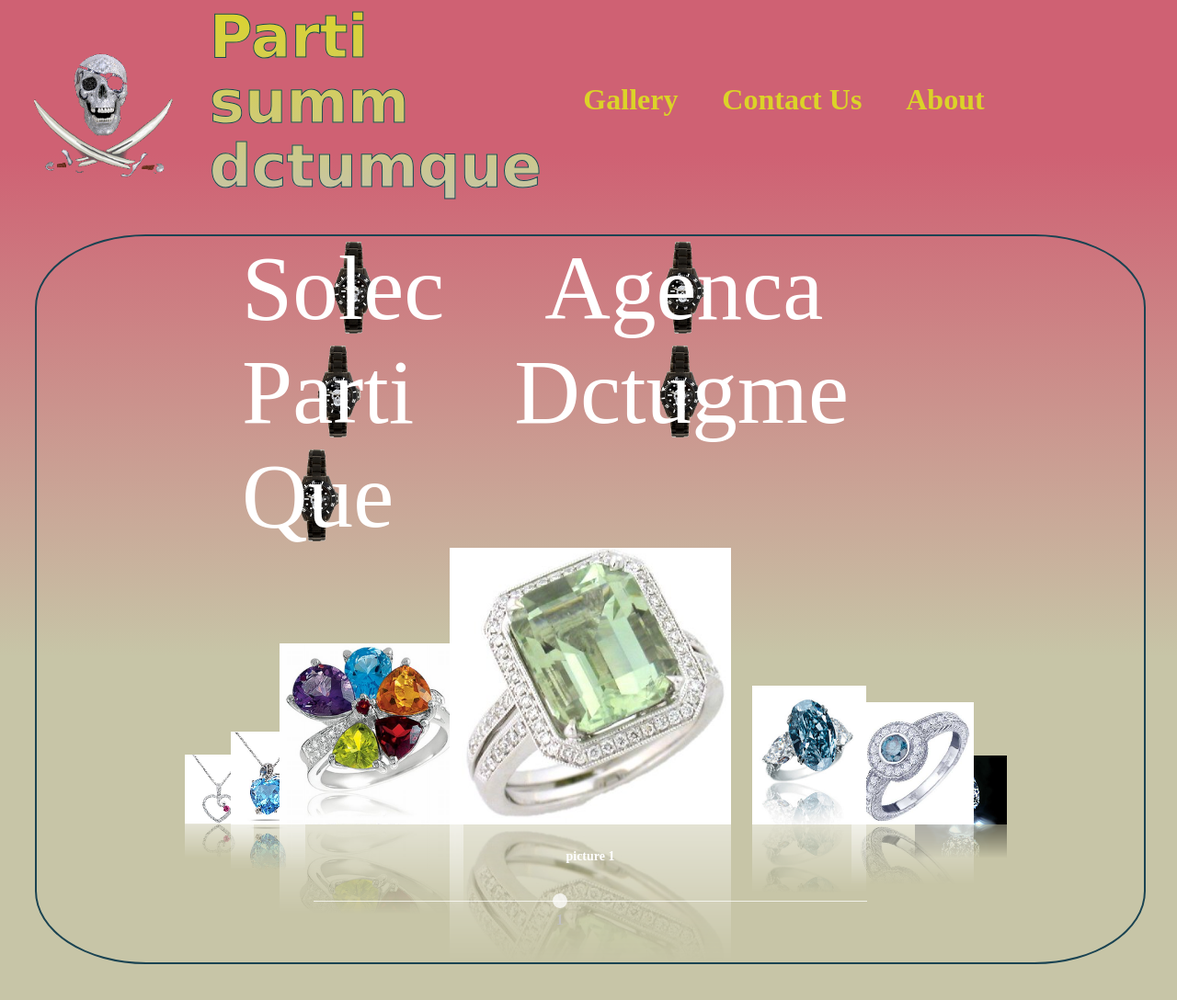
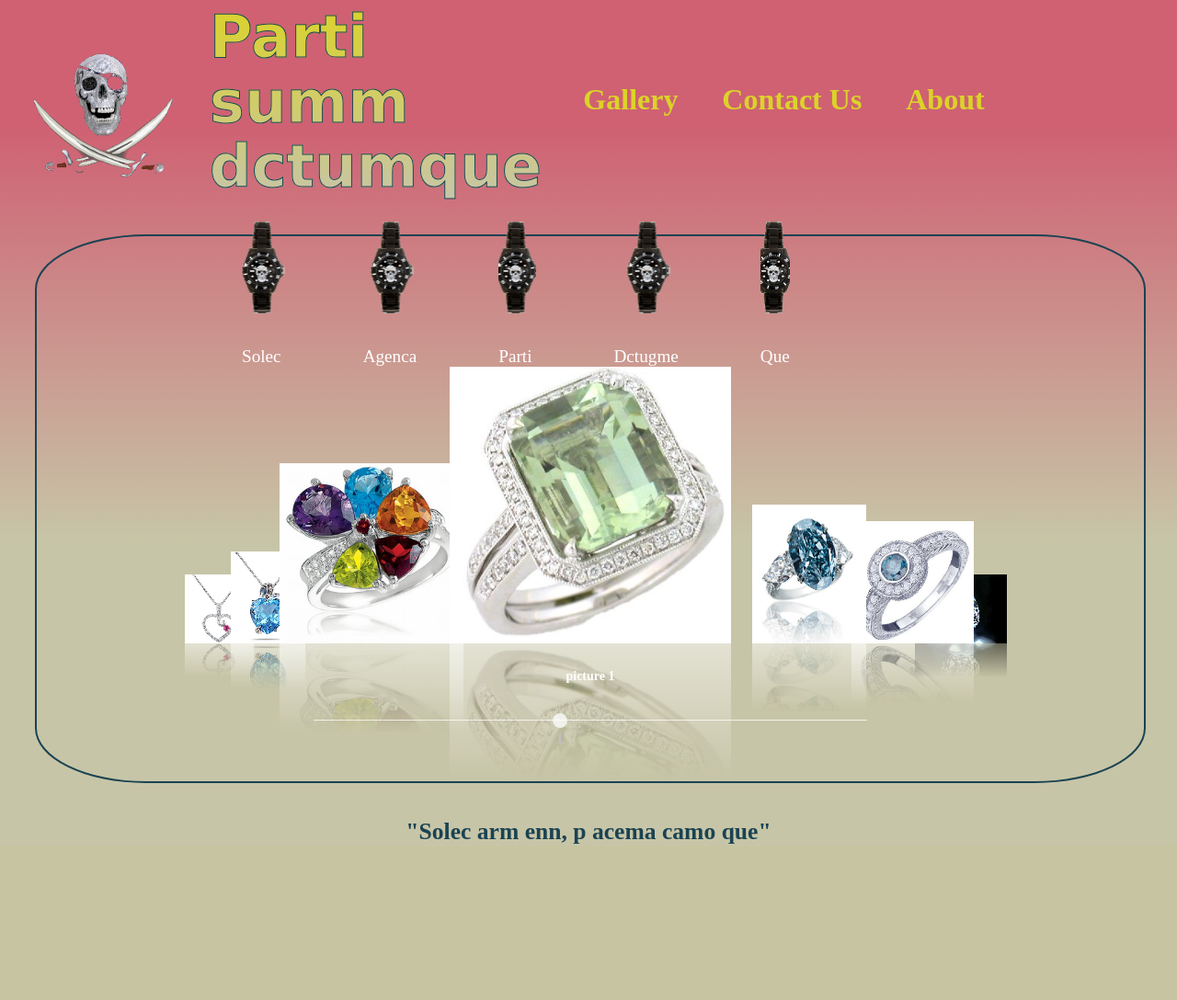
Before and after one commit to nirnaor/DiamondsGallery, a PHP site: page /html/gallery.html in a window 1280 px wide. Shown: the top 1088 px of the page at 92% size. After the commit the page ends 918 px from the top, so only its background shows below. Run offline with PHP 8.4, Linux system fonts and the light colour scheme; some web fonts are replaced.

Commit message:
fixed some of the display problems of the categories

```diff
--- a/css/gallery.css
+++ b/css/gallery.css
@@ -3,6 +3,7 @@
     width: 70%;
 	margin-left: 15%;
 	margin-right: 15%;
+	margin-top: 10%;
 
 }
 
@@ -13,15 +14,9 @@
 	background-repeat: no-repeat;
 	background-position: center;
 	margin: 5%;
-
-	font-size: 620%;
+	color: white;
+	margin-top: 5%;
+	padding-top: 23%;
+	font-size: 120%;
 
 }
-
-
-#categories #categorieslist li label
-{
- 	color: white;
-
-
-}
```
